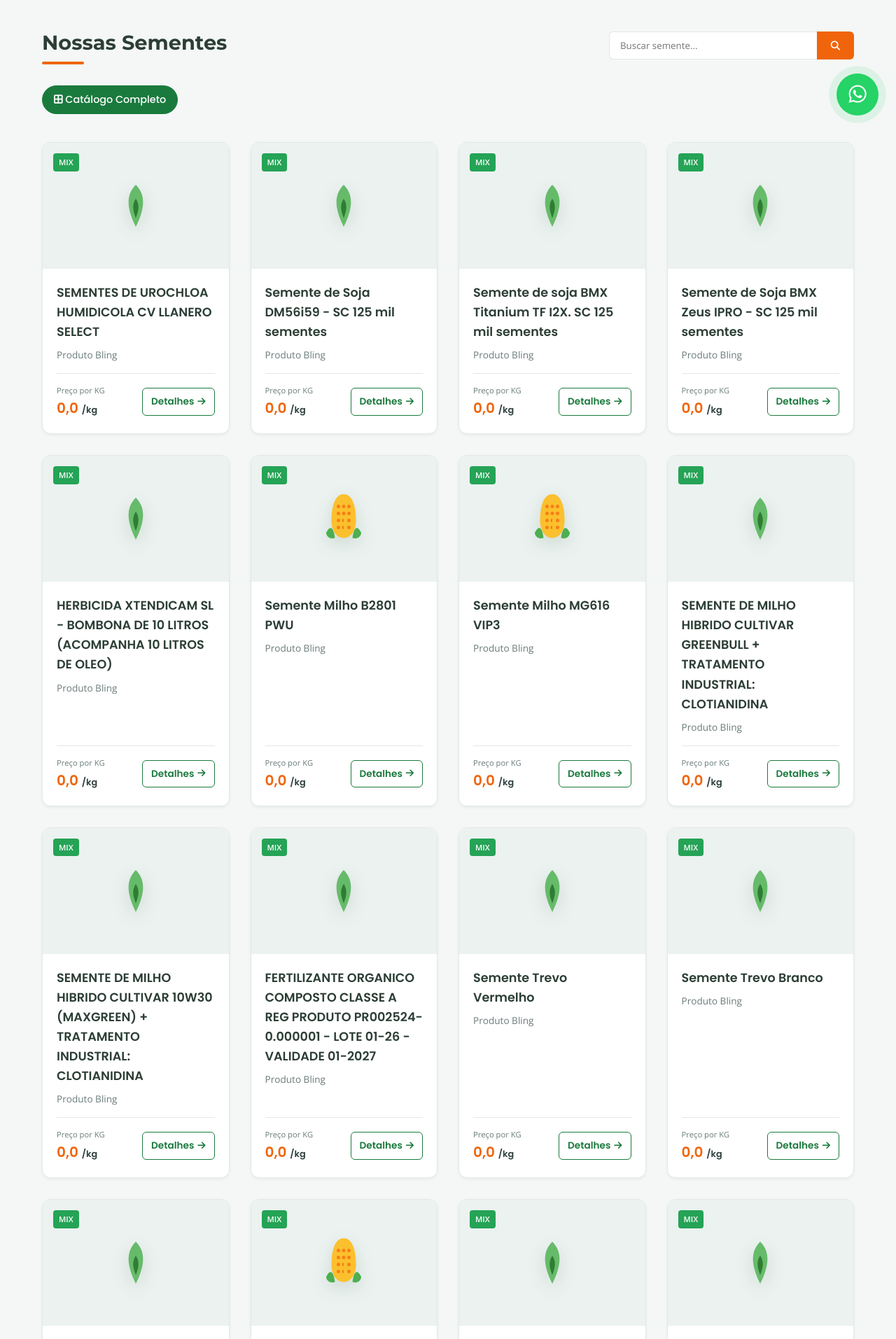
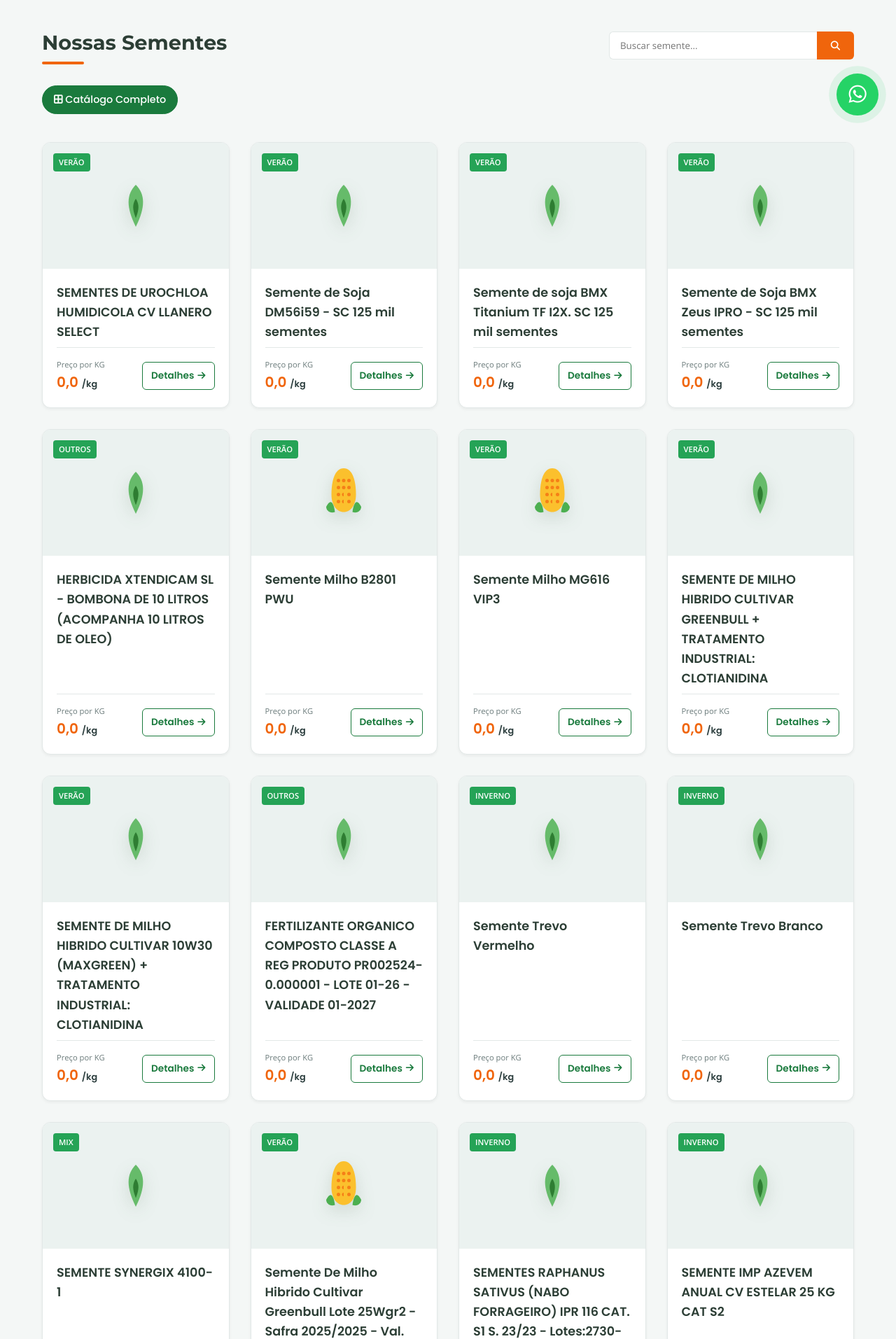
Before and after one commit to cjcsementes-collab/cjc-sementes, a Flask app: page / in a window 1280 px wide. Shown: the part 610-2523 px from the top of the page at 70% size. Run offline with Flask 3, Linux system fonts and the light colour scheme; data comes from the database, SQL or seed files in the repository.

Commit message:
style: fix badges and remove description

```diff
--- a/templates/index.html
+++ b/templates/index.html
@@ -96,14 +96,10 @@
                     <div class="product-card-img-wrapper">
                         <!-- Badges de Categoria -->
                         <span class="product-card-badge">
-                            {% if 'Gramíneas' in produto.categoria %}
-                                Gramínea
-                            {% elif 'Adubação Verde' in produto.categoria %}
-                                Adubação Verde
-                            {% elif 'Grãos' in produto.categoria %}
-                                Grãos / Outros
+                            {% if produto.categoria == 'MIX CUSTOMIZADO' %}
+                                MIX
                             {% else %}
-                                Mix
+                                {{ produto.categoria }}
                             {% endif %}
                         </span>
 
@@ -152,7 +148,6 @@
 
                     <div class="product-card-content">
                         <h3 class="product-card-title">{{ produto.nome }}</h3>
-                        <p class="product-card-desc">{{ produto.descricao }}</p>
 
                         <div class="product-card-footer">
                             <div class="product-card-price">
```
